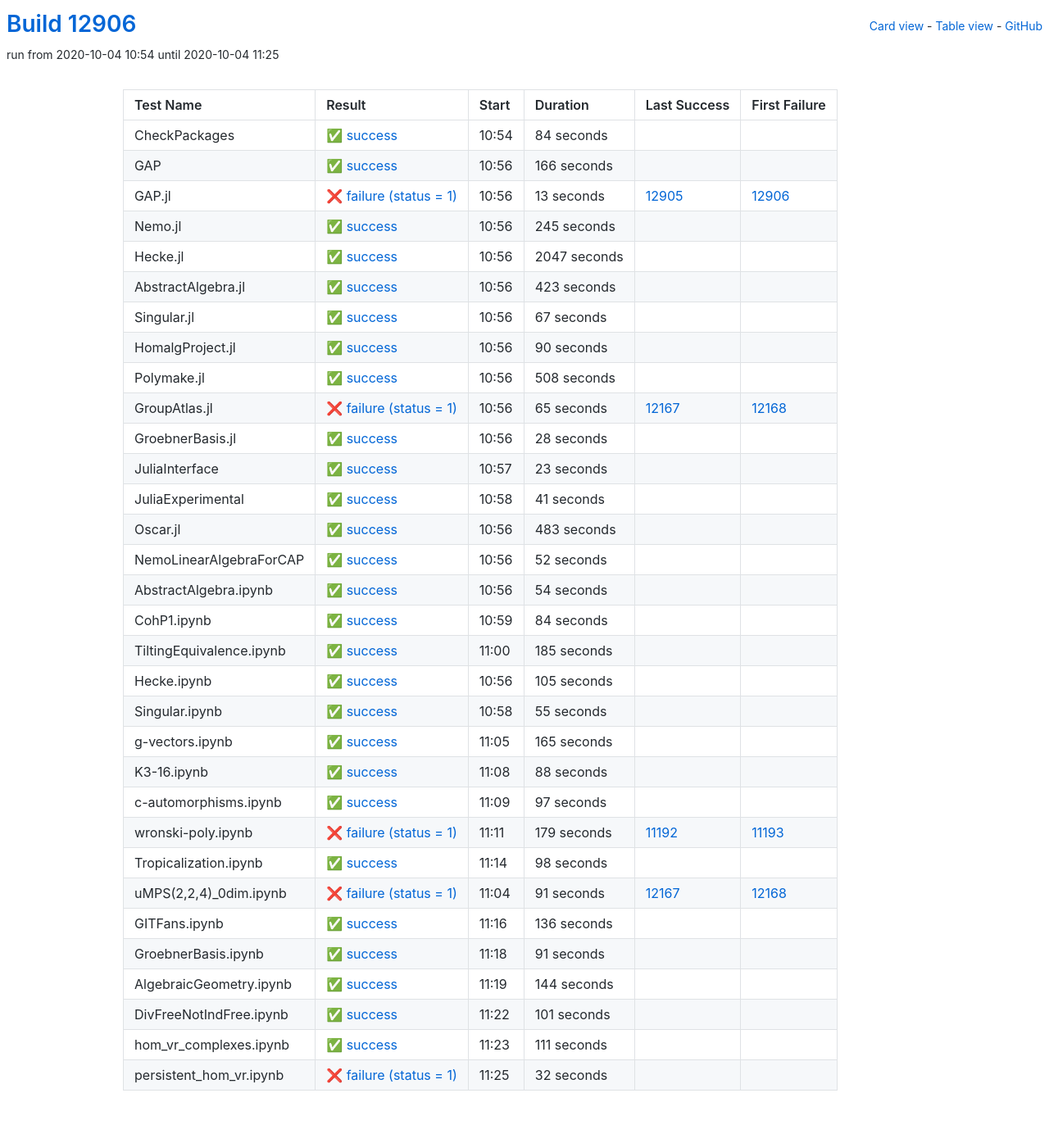
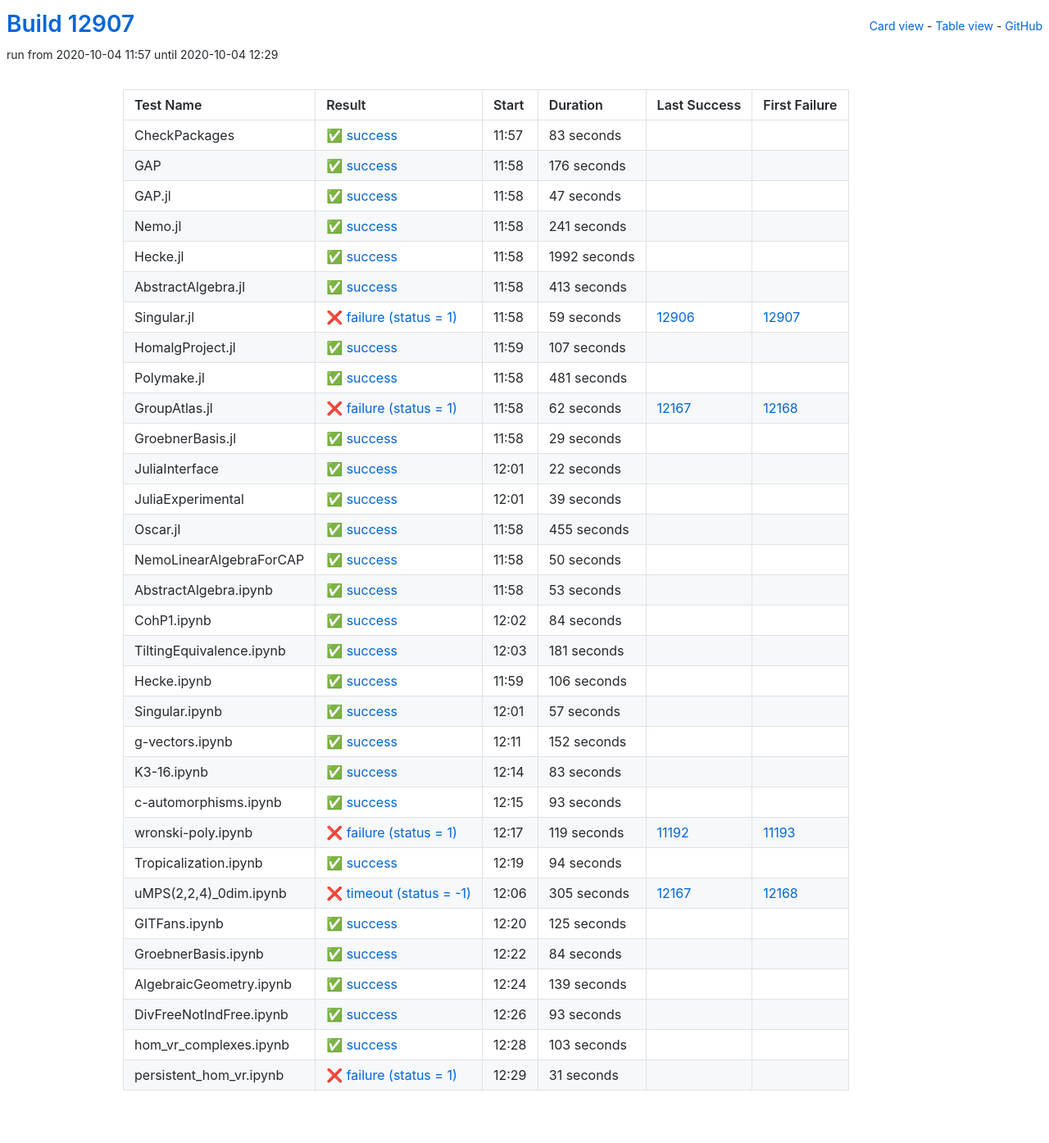
Before and after one commit to oscar-system/oscar-ci-status, a Jekyll site: the page built from table.html, in a window 1280 px wide. Shown: the whole page at 82% size. Built offline with Jekyll 4.4.1, drawn with Linux system fonts in a browser that asks for light colours.

Commit message:
Build #12907

```diff
--- a/_data/ci.yml
+++ b/_data/ci.yml
@@ -1,6 +1,6 @@
 ---
-build: 12906
-build_url: https://oscarci.mathematik.uni-kl.de/job/oscar/12906/
+build: 12907
+build_url: https://oscarci.mathematik.uni-kl.de/job/oscar/12907/
 job: oscar
 organization: oscar-system
 repo: oscar-ci-status
@@ -8,200 +8,200 @@
 tests:
 - name: CheckPackages
   id: checkpackages
-  log: https://oscarci.mathematik.uni-kl.de/job/oscar/12906/artifact/logs/build-12906/CheckPackages.log
-  start: 2020-10-04 10:54
+  log: https://oscarci.mathematik.uni-kl.de/job/oscar/12907/artifact/logs/build-12907/CheckPackages.log
+  start: 2020-10-04 11:57
   success: true
   exitcode: 0
   status: success
-  duration: 84
+  duration: 83
   last_success: false
   last_success_url:
   first_failure: false
   first_failure_url:
 - name: GAP
   id: gap
-  log: https://oscarci.mathematik.uni-kl.de/job/oscar/12906/artifact/logs/build-12906/GAP.log
-  start: 2020-10-04 10:56
+  log: https://oscarci.mathematik.uni-kl.de/job/oscar/12907/artifact/logs/build-12907/GAP.log
+  start: 2020-10-04 11:58
   success: true
   exitcode: 0
   status: success
-  duration: 166
+  duration: 176
   last_success: false
   last_success_url:
   first_failure: false
   first_failure_url:
 - name: GAP.jl
   id: gap-jl
-  log: https://oscarci.mathematik.uni-kl.de/job/oscar/12906/artifact/logs/build-12906/GAP.jl.log
-  start: 2020-10-04 10:56
-  success: false
-  exitcode: 1
-  status: failure
-  duration: 13
-  last_success: 12905
-  last_success_url: https://oscarci.mathematik.uni-kl.de/job/oscar/12905/
-  first_failure: 12906
-  first_failure_url: https://oscarci.mathematik.uni-kl.de/job/oscar/12906/
-- name: Nemo.jl
-  id: nemo-jl
-  log: https://oscarci.mathematik.uni-kl.de/job/oscar/12906/artifact/logs/build-12906/Nemo.jl.log
-  start: 2020-10-04 10:56
+  log: https://oscarci.mathematik.uni-kl.de/job/oscar/12907/artifact/logs/build-12907/GAP.jl.log
+  start: 2020-10-04 11:58
   success: true
   exitcode: 0
   status: success
-  duration: 245
+  duration: 47
+  last_success: false
+  last_success_url:
+  first_failure: false
+  first_failure_url:
+- name: Nemo.jl
+  id: nemo-jl
+  log: https://oscarci.mathematik.uni-kl.de/job/oscar/12907/artifact/logs/build-12907/Nemo.jl.log
+  start: 2020-10-04 11:58
+  success: true
+  exitcode: 0
+  status: success
+  duration: 241
   last_success: false
   last_success_url:
   first_failure: false
   first_failure_url:
 - name: Hecke.jl
   id: hecke-jl
-  log: https://oscarci.mathematik.uni-kl.de/job/oscar/12906/artifact/logs/build-12906/Hecke.jl.log
-  start: 2020-10-04 10:56
+  log: https://oscarci.mathematik.uni-kl.de/job/oscar/12907/artifact/logs/build-12907/Hecke.jl.log
+  start: 2020-10-04 11:58
   success: true
   exitcode: 0
   status: success
-  duration: 2047
+  duration: 1992
   last_success: false
   last_success_url:
   first_failure: false
   first_failure_url:
 - name: AbstractAlgebra.jl
   id: abstractalgebra-jl
-  log: https://oscarci.mathematik.uni-kl.de/job/oscar/12906/artifact/logs/build-12906/AbstractAlgebra.jl.log
-  start: 2020-10-04 10:56
+  log: https://oscarci.mathematik.uni-kl.de/job/oscar/12907/artifact/logs/build-12907/AbstractAlgebra.jl.log
+  start: 2020-10-04 11:58
   success: true
   exitcode: 0
   status: success
-  duration: 423
+  duration: 413
   last_success: false
   last_success_url:
   first_failure: false
   first_failure_url:
 - name: Singular.jl
   id: singular-jl
-  log: https://oscarci.mathematik.uni-kl.de/job/oscar/12906/artifact/logs/build-12906/Singular.jl.log
-  start: 2020-10-04 10:56
+  log: https://oscarci.mathematik.uni-kl.de/job/oscar/12907/artifact/logs/build-12907/Singular.jl.log
+  start: 2020-10-04 11:58
+  success: false
+  exitcode: 1
+  status: failure
+  duration: 59
+  last_success: 12906
+  last_success_url: https://oscarci.mathematik.uni-kl.de/job/oscar/12906/
+  first_failure: 12907
+  first_failure_url: https://oscarci.mathematik.uni-kl.de/job/oscar/12907/
+- name: HomalgProject.jl
+  id: homalgproject-jl
+  log: https://oscarci.mathematik.uni-kl.de/job/oscar/12907/artifact/logs/build-12907/HomalgProject.jl.log
+  start: 2020-10-04 11:59
   success: true
   exitcode: 0
   status: success
-  duration: 67
-  last_success: false
-  last_success_url:
-  first_failure: false
-  first_failure_url:
-- name: HomalgProject.jl
-  id: homalgproject-jl
-  log: https://oscarci.mathematik.uni-kl.de/job/oscar/12906/artifact/logs/build-12906/HomalgProject.jl.log
-  start: 2020-10-04 10:56
-  success: true
-  exitcode: 0
-  status: success
-  duration: 90
+  duration: 107
   last_success: false
   last_success_url:
   first_failure: false
   first_failure_url:
 - name: Polymake.jl
   id: polymake-jl
-  log: https://oscarci.mathematik.uni-kl.de/job/oscar/12906/artifact/logs/build-12906/Polymake.jl.log
-  start: 2020-10-04 10:56
+  log: https://oscarci.mathematik.uni-kl.de/job/oscar/12907/artifact/logs/build-12907/Polymake.jl.log
+  start: 2020-10-04 11:58
   success: true
   exitcode: 0
   status: success
-  duration: 508
+  duration: 481
   last_success: false
   last_success_url:
   first_failure: false
   first_failure_url:
 - name: GroupAtlas.jl
   id: groupatlas-jl
-  log: https://oscarci.mathematik.uni-kl.de/job/oscar/12906/artifact/logs/build-12906/GroupAtlas.jl.log
-  start: 2020-10-04 10:56
+  log: https://oscarci.mathematik.uni-kl.de/job/oscar/12907/artifact/logs/build-12907/GroupAtlas.jl.log
+  start: 2020-10-04 11:58
   success: false
   exitcode: 1
   status: failure
-  duration: 65
+  duration: 62
   last_success: 12167
   last_success_url: https://oscarci.mathematik.uni-kl.de/job/oscar/12167/
   first_failure: 12168
   first_failure_url: https://oscarci.mathematik.uni-kl.de/job/oscar/12168/
 - name: GroebnerBasis.jl
   id: groebnerbasis-jl
-  log: https://oscarci.mathematik.uni-kl.de/job/oscar/12906/artifact/logs/build-12906/GroebnerBasis.jl.log
-  start: 2020-10-04 10:56
+  log: https://oscarci.mathematik.uni-kl.de/job/oscar/12907/artifact/logs/build-12907/GroebnerBasis.jl.log
+  start: 2020-10-04 11:58
   success: true
   exitcode: 0
   status: success
-  duration: 28
+  duration: 29
   last_success: false
   last_success_url:
   first_failure: false
   first_failure_url:
 - name: JuliaInterface
   id: juliainterface
-  log: https://oscarci.mathematik.uni-kl.de/job/oscar/12906/artifact/logs/build-12906/JuliaInterface.log
-  start: 2020-10-04 10:57
+  log: https://oscarci.mathematik.uni-kl.de/job/oscar/12907/artifact/logs/build-12907/JuliaInterface.log
+  start: 2020-10-04 12:01
   success: true
   exitcode: 0
   status: success
-  duration: 23
+  duration: 22
   last_success: false
   last_success_url:
   first_failure: false
   first_failure_url:
 - name: JuliaExperimental
   id: juliaexperimental
-  log: https://oscarci.mathematik.uni-kl.de/job/oscar/12906/artifact/logs/build-12906/JuliaExperimental.log
-  start: 2020-10-04 10:58
+  log: https://oscarci.mathematik.uni-kl.de/job/oscar/12907/artifact/logs/build-12907/JuliaExperimental.log
+  start: 2020-10-04 12:01
   success: true
   exitcode: 0
   status: success
-  duration: 41
+  duration: 39
   last_success: false
   last_success_url:
   first_failure: false
   first_failure_url:
 - name: Oscar.jl
   id: oscar-jl
-  log: https://oscarci.mathematik.uni-kl.de/job/oscar/12906/artifact/logs/build-12906/Oscar.jl.log
-  start: 2020-10-04 10:56
+  log: https://oscarci.mathematik.uni-kl.de/job/oscar/12907/artifact/logs/build-12907/Oscar.jl.log
+  start: 2020-10-04 11:58
   success: true
   exitcode: 0
   status: success
-  duration: 483
+  duration: 455
   last_success: false
   last_success_url:
   first_failure: false
   first_failure_url:
 - name: NemoLinearAlgebraForCAP
   id: nemolinearalgebraforcap
-  log: https://oscarci.mathematik.uni-kl.de/job/oscar/12906/artifact/logs/build-12906/NemoLinearAlgebraForCAP.log
-  start: 2020-10-04 10:56
+  log: https://oscarci.mathematik.uni-kl.de/job/oscar/12907/artifact/logs/build-12907/NemoLinearAlgebraForCAP.log
+  start: 2020-10-04 11:58
   success: true
   exitcode: 0
   status: success
-  duration: 52
+  duration: 50
   last_success: false
   last_success_url:
   first_failure: false
   first_failure_url:
 - name: AbstractAlgebra.ipynb
   id: abstractalgebra-ipynb
-  log: https://oscarci.mathematik.uni-kl.de/job/oscar/12906/artifact/logs/build-12906/AbstractAlgebra.ipynb.log
-  start: 2020-10-04 10:56
+  log: https://oscarci.mathematik.uni-kl.de/job/oscar/12907/artifact/logs/build-12907/AbstractAlgebra.ipynb.log
+  start: 2020-10-04 11:58
   success: true
   exitcode: 0
   status: success
-  duration: 54
+  duration: 53
   last_success: false
   last_success_url:
   first_failure: false
   first_failure_url:
 - name: CohP1.ipynb
   id: cohp1-ipynb
-  log: https://oscarci.mathematik.uni-kl.de/job/oscar/12906/artifact/logs/build-12906/CohP1.ipynb.log
-  start: 2020-10-04 10:59
+  log: https://oscarci.mathematik.uni-kl.de/job/oscar/12907/artifact/logs/build-12907/CohP1.ipynb.log
+  start: 2020-10-04 12:02
   success: true
   exitcode: 0
   status: success
@@ -212,180 +212,180 @@
   first_failure_url:
 - name: TiltingEquivalence.ipynb
   id: tiltingequivalence-ipynb
-  log: https://oscarci.mathematik.uni-kl.de/job/oscar/12906/artifact/logs/build-12906/TiltingEquivalence.ipynb.log
-  start: 2020-10-04 11:00
+  log: https://oscarci.mathematik.uni-kl.de/job/oscar/12907/artifact/logs/build-12907/TiltingEquivalence.ipynb.log
+  start: 2020-10-04 12:03
   success: true
   exitcode: 0
   status: success
-  duration: 185
+  duration: 181
   last_success: false
   last_success_url:
   first_failure: false
   first_failure_url:
 - name: Hecke.ipynb
   id: hecke-ipynb
-  log: https://oscarci.mathematik.uni-kl.de/job/oscar/12906/artifact/logs/build-12906/Hecke.ipynb.log
-  start: 2020-10-04 10:56
+  log: https://oscarci.mathematik.uni-kl.de/job/oscar/12907/artifact/logs/build-12907/Hecke.ipynb.log
+  start: 2020-10-04 11:59
   success: true
   exitcode: 0
   status: success
-  duration: 105
+  duration: 106
   last_success: false
   last_success_url:
   first_failure: false
   first_failure_url:
 - name: Singular.ipynb
   id: singular-ipynb
-  log: https://oscarci.mathematik.uni-kl.de/job/oscar/12906/artifact/logs/build-12906/Singular.ipynb.log
-  start: 2020-10-04 10:58
+  log: https://oscarci.mathematik.uni-kl.de/job/oscar/12907/artifact/logs/build-12907/Singular.ipynb.log
+  start: 2020-10-04 12:01
   success: true
   exitcode: 0
   status: success
-  duration: 55
+  duration: 57
   last_success: false
   last_success_url:
   first_failure: false
   first_failure_url:
 - name: g-vectors.ipynb
   id: g-vectors-ipynb
-  log: https://oscarci.mathematik.uni-kl.de/job/oscar/12906/artifact/logs/build-12906/g-vectors.ipynb.log
-  start: 2020-10-04 11:05
+  log: https://oscarci.mathematik.uni-kl.de/job/oscar/12907/artifact/logs/build-12907/g-vectors.ipynb.log
+  start: 2020-10-04 12:11
   success: true
   exitcode: 0
   status: success
-  duration: 165
+  duration: 152
   last_success: false
   last_success_url:
   first_failure: false
   first_failure_url:
 - name: K3-16.ipynb
   id: k3-16-ipynb
-  log: https://oscarci.mathematik.uni-kl.de/job/oscar/12906/artifact/logs/build-12906/K3-16.ipynb.log
-  start: 2020-10-04 11:08
+  log: https://oscarci.mathematik.uni-kl.de/job/oscar/12907/artifact/logs/build-12907/K3-16.ipynb.log
+  start: 2020-10-04 12:14
   success: true
   exitcode: 0
   status: success
-  duration: 88
+  duration: 83
   last_success: false
   last_success_url:
   first_failure: false
   first_failure_url:
 - name: c-automorphisms.ipynb
   id: c-automorphisms-ipynb
-  log: https://oscarci.mathematik.uni-kl.de/job/oscar/12906/artifact/logs/build-12906/c-automorphisms.ipynb.log
-  start: 2020-10-04 11:09
+  log: https://oscarci.mathematik.uni-kl.de/job/oscar/12907/artifact/logs/build-12907/c-automorphisms.ipynb.log
+  start: 2020-10-04 12:15
   success: true
   exitcode: 0
   status: success
-  duration: 97
+  duration: 93
   last_success: false
   last_success_url:
   first_failure: false
   first_failure_url:
 - name: wronski-poly.ipynb
   id: wronski-poly-ipynb
-  log: https://oscarci.mathematik.uni-kl.de/job/oscar/12906/artifact/logs/build-12906/wronski-poly.ipynb.log
-  start: 2020-10-04 11:11
+  log: https://oscarci.mathematik.uni-kl.de/job/oscar/12907/artifact/logs/build-12907/wronski-poly.ipynb.log
+  start: 2020-10-04 12:17
   success: false
   exitcode: 1
   status: failure
-  duration: 179
+  duration: 119
   last_success: 11192
   last_success_url: https://oscarci.mathematik.uni-kl.de/job/oscar/11192/
   first_failure: 11193
   first_failure_url: https://oscarci.mathematik.uni-kl.de/job/oscar/11193/
 - name: Tropicalization.ipynb
   id: tropicalization-ipynb
-  log: https://oscarci.mathematik.uni-kl.de/job/oscar/12906/artifact/logs/build-12906/Tropicalization.ipynb.log
-  start: 2020-10-04 11:14
+  log: https://oscarci.mathematik.uni-kl.de/job/oscar/12907/artifact/logs/build-12907/Tropicalization.ipynb.log
+  start: 2020-10-04 12:19
   success: true
   exitcode: 0
   status: success
-  duration: 98
+  duration: 94
   last_success: false
   last_success_url:
   first_failure: false
   first_failure_url:
 - name: uMPS(2,2,4)_0dim.ipynb
   id: umps-2-2-4-0dim-ipynb
-  log: https://oscarci.mathematik.uni-kl.de/job/oscar/12906/artifact/logs/build-12906/uMPS-2-2-4-_0dim.ipynb.log
-  start: 2020-10-04 11:04
+  log: https://oscarci.mathematik.uni-kl.de/job/oscar/12907/artifact/logs/build-12907/uMPS-2-2-4-_0dim.ipynb.log
+  start: 2020-10-04 12:06
   success: false
-  exitcode: 1
-  status: failure
-  duration: 91
+  exitcode: -1
+  status: timeout
+  duration: 305
   last_success: 12167
   last_success_url: https://oscarci.mathematik.uni-kl.de/job/oscar/12167/
   first_failure: 12168
   first_failure_url: https://oscarci.mathematik.uni-kl.de/job/oscar/12168/
 - name: GITFans.ipynb
   id: gitfans-ipynb
-  log: https://oscarci.mathematik.uni-kl.de/job/oscar/12906/artifact/logs/build-12906/GITFans.ipynb.log
-  start: 2020-10-04 11:16
+  log: https://oscarci.mathematik.uni-kl.de/job/oscar/12907/artifact/logs/build-12907/GITFans.ipynb.log
+  start: 2020-10-04 12:20
   success: true
   exitcode: 0
   status: success
-  duration: 136
+  duration: 125
   last_success: false
   last_success_url:
   first_failure: false
   first_failure_url:
 - name: GroebnerBasis.ipynb
   id: groebnerbasis-ipynb
-  log: https://oscarci.mathematik.uni-kl.de/job/oscar/12906/artifact/logs/build-12906/GroebnerBasis.ipynb.log
-  start: 2020-10-04 11:18
+  log: https://oscarci.mathematik.uni-kl.de/job/oscar/12907/artifact/logs/build-12907/GroebnerBasis.ipynb.log
+  start: 2020-10-04 12:22
   success: true
   exitcode: 0
   status: success
-  duration: 91
+  duration: 84
   last_success: false
   last_success_url:
   first_failure: false
   first_failure_url:
 - name: AlgebraicGeometry.ipynb
   id: algebraicgeometry-ipynb
-  log: https://oscarci.mathematik.uni-kl.de/job/oscar/12906/artifact/logs/build-12906/AlgebraicGeometry.ipynb.log
-  start: 2020-10-04 11:19
+  log: https://oscarci.mathematik.uni-kl.de/job/oscar/12907/artifact/logs/build-12907/AlgebraicGeometry.ipynb.log
+  start: 2020-10-04 12:24
   success: true
   exitcode: 0
   status: success
-  duration: 144
+  duration: 139
   last_success: false
   last_success_url:
   first_failure: false
   first_failure_url:
 - name: DivFreeNotIndFree.ipynb
   id: divfreenotindfree-ipynb
-  log: https://oscarci.mathematik.uni-kl.de/job/oscar/12906/artifact/logs/build-12906/DivFreeNotIndFree.ipynb.log
-  start: 2020-10-04 11:22
+  log: https://oscarci.mathematik.uni-kl.de/job/oscar/12907/artifact/logs/build-12907/DivFreeNotIndFree.ipynb.log
+  start: 2020-10-04 12:26
   success: true
   exitcode: 0
   status: success
-  duration: 101
+  duration: 93
   last_success: false
   last_success_url:
   first_failure: false
   first_failure_url:
 - name: hom_vr_complexes.ipynb
   id: hom-vr-complexes-ipynb
-  log: https://oscarci.mathematik.uni-kl.de/job/oscar/12906/artifact/logs/build-12906/hom_vr_complexes.ipynb.log
-  start: 2020-10-04 11:23
+  log: https://oscarci.mathematik.uni-kl.de/job/oscar/12907/artifact/logs/build-12907/hom_vr_complexes.ipynb.log
+  start: 2020-10-04 12:28
   success: true
   exitcode: 0
   status: success
-  duration: 111
+  duration: 103
   last_success: false
   last_success_url:
   first_failure: false
   first_failure_url:
 - name: persistent_hom_vr.ipynb
   id: persistent-hom-vr-ipynb
-  log: https://oscarci.mathematik.uni-kl.de/job/oscar/12906/artifact/logs/build-12906/persistent_hom_vr.ipynb.log
-  start: 2020-10-04 11:25
+  log: https://oscarci.mathematik.uni-kl.de/job/oscar/12907/artifact/logs/build-12907/persistent_hom_vr.ipynb.log
+  start: 2020-10-04 12:29
   success: false
   exitcode: 1
   status: failure
-  duration: 32
+  duration: 31
   last_success: false
   last_success_url:
   first_failure: false
```
Also changed, not shown: README.md.
